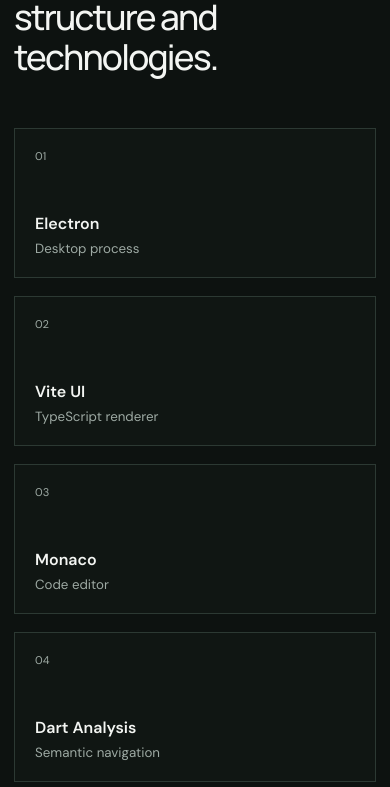
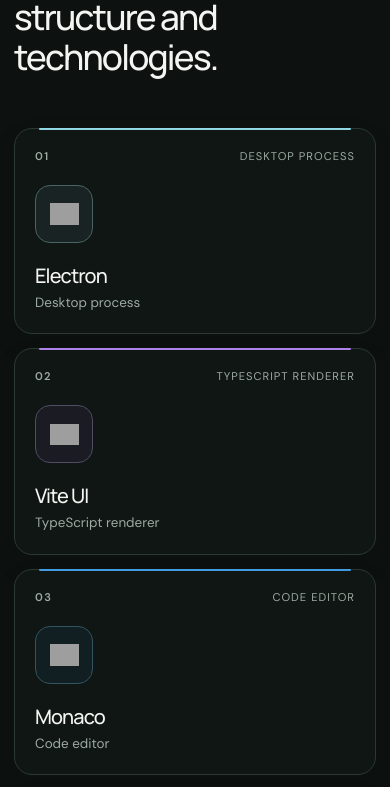
Before and after one commit to chengyang1017/portfolio, a React (Vite) app: page /projects/ai-code-tutor in a window 390 px wide. Shown: the part 3304-4091 px from the top of the page. Built offline with nearby package versions, Linux system fonts and the light colour scheme; grey boxes are pictures that could not be loaded.

Commit message:
Add technology brand icons to architecture cards
Use recognizable brand icons and richer responsive architecture cards across project detail pages.

```diff
--- a/src/components/ArchitectureDiagram.tsx
+++ b/src/components/ArchitectureDiagram.tsx
@@ -1,2 +1,96 @@
+import type { CSSProperties } from 'react';
 import type { Project } from '../data/projects';
-export function ArchitectureDiagram({ nodes }: { nodes: Project['architecture'] }) { return <div className="architecture" aria-label="Project architecture">{nodes.map((node, index) => <div className="architecture-node" key={node.label}><span>{String(index + 1).padStart(2,'0')}</span><strong>{node.label}</strong><small>{node.detail}</small>{index < nodes.length - 1 && <i>→</i>}</div>)}</div>; }
+
+type BrandIcon = {
+  slug: string;
+  color: string;
+};
+
+const BRAND_ICONS: Array<{ match: RegExp; icon: BrandIcon }> = [
+  { match: /flutter/i, icon: { slug: 'flutter', color: '54C5F8' } },
+  { match: /dart/i, icon: { slug: 'dart', color: '54C5F8' } },
+  { match: /node|express api|server api/i, icon: { slug: 'nodedotjs', color: '5FA04E' } },
+  { match: /react/i, icon: { slug: 'react', color: '61DAFB' } },
+  { match: /postgre/i, icon: { slug: 'postgresql', color: '6C9BD1' } },
+  { match: /firebase/i, icon: { slug: 'firebase', color: 'FFCA28' } },
+  { match: /prisma/i, icon: { slug: 'prisma', color: 'A7BAC7' } },
+  { match: /asp\.net|\.net|ef core/i, icon: { slug: 'dotnet', color: '8A6FE8' } },
+  { match: /android/i, icon: { slug: 'android', color: '3DDC84' } },
+  { match: /kotlin/i, icon: { slug: 'kotlin', color: 'A97BFF' } },
+  { match: /sqlite/i, icon: { slug: 'sqlite', color: '63B7DB' } },
+  { match: /electron/i, icon: { slug: 'electron', color: '9FEAF9' } },
+  { match: /vite/i, icon: { slug: 'vite', color: 'BD8CFF' } },
+  { match: /monaco|visual studio code|vscode/i, icon: { slug: 'visualstudiocode', color: '45A8F7' } },
+  { match: /python/i, icon: { slug: 'python', color: 'FFD343' } },
+  { match: /flask/i, icon: { slug: 'flask', color: 'DDE4E0' } },
+  { match: /excel/i, icon: { slug: 'microsoftexcel', color: '33A06F' } },
+  { match: /serverpod/i, icon: { slug: 'dart', color: '54C5F8' } },
+  { match: /stripe/i, icon: { slug: 'stripe', color: '8B7CFF' } },
+  { match: /typescript/i, icon: { slug: 'typescript', color: '5FA9E8' } },
+  { match: /javascript/i, icon: { slug: 'javascript', color: 'F7DF1E' } },
+  { match: /html/i, icon: { slug: 'html5', color: 'E56A4A' } },
+  { match: /css/i, icon: { slug: 'css', color: '6EA8FE' } },
+];
+
+function getBrandIcon(label: string, detail: string): BrandIcon | undefined {
+  const value = `${label} ${detail}`;
+  return BRAND_ICONS.find(({ match }) => match.test(value))?.icon;
+}
+
+function getInitials(label: string) {
+  const parts = label
+    .replace(/[^a-zA-Z0-9.+# ]/g, ' ')
+    .split(/\s+/)
+    .filter(Boolean);
+
+  if (parts.length === 0) return '•';
+  if (parts.length === 1) return parts[0].slice(0, 2).toUpperCase();
+  return `${parts[0][0]}${parts[1][0]}`.toUpperCase();
+}
+
+export function ArchitectureDiagram({ nodes }: { nodes: Project['architecture'] }) {
+  return (
+    <div className="architecture" aria-label="Project architecture">
+      {nodes.map((node, index) => {
+        const brand = getBrandIcon(node.label, node.detail);
+        const style = brand
+          ? ({ '--architecture-accent': `#${brand.color}` } as CSSProperties)
+          : undefined;
+
+        return (
+          <article className="architecture-node" key={node.label} style={style}>
+            <div className="architecture-node-topline">
+              <span className="architecture-number">
+                {String(index + 1).padStart(2, '0')}
+              </span>
+              <span className="architecture-role">{node.detail}</span>
+            </div>
+
+            <div className="architecture-brand" aria-hidden="true">
+              <span className="architecture-brand-fallback">{getInitials(node.label)}</span>
+              {brand && (
+                <img
+                  src={`https://cdn.simpleicons.org/${brand.slug}/${brand.color}`}
+                  alt=""
+                  loading="lazy"
+                  onError={(event) => {
+                    event.currentTarget.style.display = 'none';
+                  }}
+                />
+              )}
+            </div>
+
+            <div className="architecture-node-copy">
+              <strong>{node.label}</strong>
+              <small>{node.detail}</small>
+            </div>
+
+            {index < nodes.length - 1 && (
+              <i className="architecture-connector" aria-hidden="true">→</i>
+            )}
+          </article>
+        );
+      })}
+    </div>
+  );
+}
--- a/src/styles.css
+++ b/src/styles.css
@@ -8,6 +8,7 @@
 @import './styles/projects.css';
 @import './styles/about.css';
 @import './styles/project-detail.css';
+@import './styles/architecture.css';
 
 @import './styles/source/source-layout.css';
 @import './styles/source/related-files.css';
--- /dev/null
+++ b/src/styles/architecture.css
@@ -0,0 +1,211 @@
+.architecture {
+  display: grid;
+  grid-template-columns: repeat(auto-fit, minmax(220px, 1fr));
+  gap: 18px;
+
+  margin: 70px 0 40px;
+}
+
+.architecture-node {
+  --architecture-accent: var(--accent);
+
+  min-height: 250px;
+  padding: 22px 22px 24px;
+
+  display: flex;
+  flex-direction: column;
+  gap: 22px;
+
+  position: relative;
+
+  overflow: visible;
+
+  border: 1px solid var(--line);
+  border-radius: 18px;
+  background:
+    radial-gradient(
+      circle at 16% 0%,
+      color-mix(in srgb, var(--architecture-accent) 12%, transparent),
+      transparent 45%
+    ),
+    var(--surface);
+  box-shadow: 0 12px 30px #00000012;
+
+  transition:
+    transform 0.2s ease,
+    border-color 0.2s ease,
+    box-shadow 0.2s ease;
+}
+
+.architecture-node::before {
+  content: '';
+
+  position: absolute;
+  inset: -1px 24px auto;
+
+  height: 2px;
+
+  border-radius: 99px;
+  background: var(--architecture-accent);
+  opacity: 0.9;
+}
+
+.architecture-node:hover {
+  transform: translateY(-4px);
+  border-color: color-mix(in srgb, var(--architecture-accent) 38%, var(--line));
+  box-shadow: 0 20px 46px #00000020;
+}
+
+.architecture-node-topline {
+  display: flex;
+  align-items: center;
+  justify-content: space-between;
+  gap: 16px;
+}
+
+.architecture-number {
+  color: var(--architecture-accent);
+
+  font-size: 0.68rem;
+  font-weight: 600;
+  letter-spacing: 0.12em;
+}
+
+.architecture-role {
+  max-width: 150px;
+
+  overflow: hidden;
+
+  color: var(--muted);
+
+  font-size: 0.62rem;
+  text-transform: uppercase;
+  text-align: right;
+  letter-spacing: 0.09em;
+
+  white-space: nowrap;
+  text-overflow: ellipsis;
+}
+
+.architecture-brand {
+  width: 68px;
+  height: 68px;
+
+  display: grid;
+  place-items: center;
+
+  position: relative;
+
+  border: 1px solid color-mix(in srgb, var(--architecture-accent) 24%, var(--line));
+  border-radius: 18px;
+  background: color-mix(in srgb, var(--architecture-accent) 8%, var(--paper));
+}
+
+.architecture-brand img,
+.architecture-brand-fallback {
+  grid-area: 1 / 1;
+}
+
+.architecture-brand img {
+  width: 34px;
+  height: 34px;
+
+  position: relative;
+  z-index: 1;
+
+  object-fit: contain;
+}
+
+.architecture-brand-fallback {
+  color: var(--architecture-accent);
+
+  font-family: 'Manrope', sans-serif;
+  font-size: 0.92rem;
+  font-weight: 600;
+  letter-spacing: -0.02em;
+}
+
+.architecture-node-copy {
+  margin-top: auto;
+
+  display: flex;
+  flex-direction: column;
+  gap: 7px;
+}
+
+.architecture-node-copy strong {
+  margin: 0;
+
+  font-family: 'Manrope', sans-serif;
+  font-size: clamp(1.25rem, 1.7vw, 1.65rem);
+  font-weight: 500;
+  line-height: 1.05;
+  letter-spacing: -0.045em;
+}
+
+.architecture-node-copy small {
+  margin: 0;
+
+  color: var(--muted);
+
+  font-size: 0.84rem;
+  line-height: 1.5;
+}
+
+.architecture-connector {
+  width: 34px;
+  height: 34px;
+
+  display: grid;
+  place-items: center;
+
+  position: absolute;
+  right: -26px;
+  top: calc(50% - 17px);
+  z-index: 3;
+
+  padding: 0;
+
+  border: 1px solid var(--line);
+  border-radius: 50%;
+  background: var(--paper);
+  color: var(--ink);
+
+  font-size: 0.9rem;
+  font-style: normal;
+}
+
+@media (max-width: 900px) {
+  .architecture {
+    grid-template-columns: repeat(2, minmax(0, 1fr));
+  }
+
+  .architecture-connector {
+    display: none;
+  }
+}
+
+@media (max-width: 680px) {
+  .architecture {
+    grid-template-columns: 1fr;
+    gap: 14px;
+
+    margin-top: 50px;
+  }
+
+  .architecture-node {
+    min-height: 205px;
+    padding: 20px;
+  }
+
+  .architecture-brand {
+    width: 58px;
+    height: 58px;
+    border-radius: 15px;
+  }
+
+  .architecture-brand img {
+    width: 29px;
+    height: 29px;
+  }
+}
```
